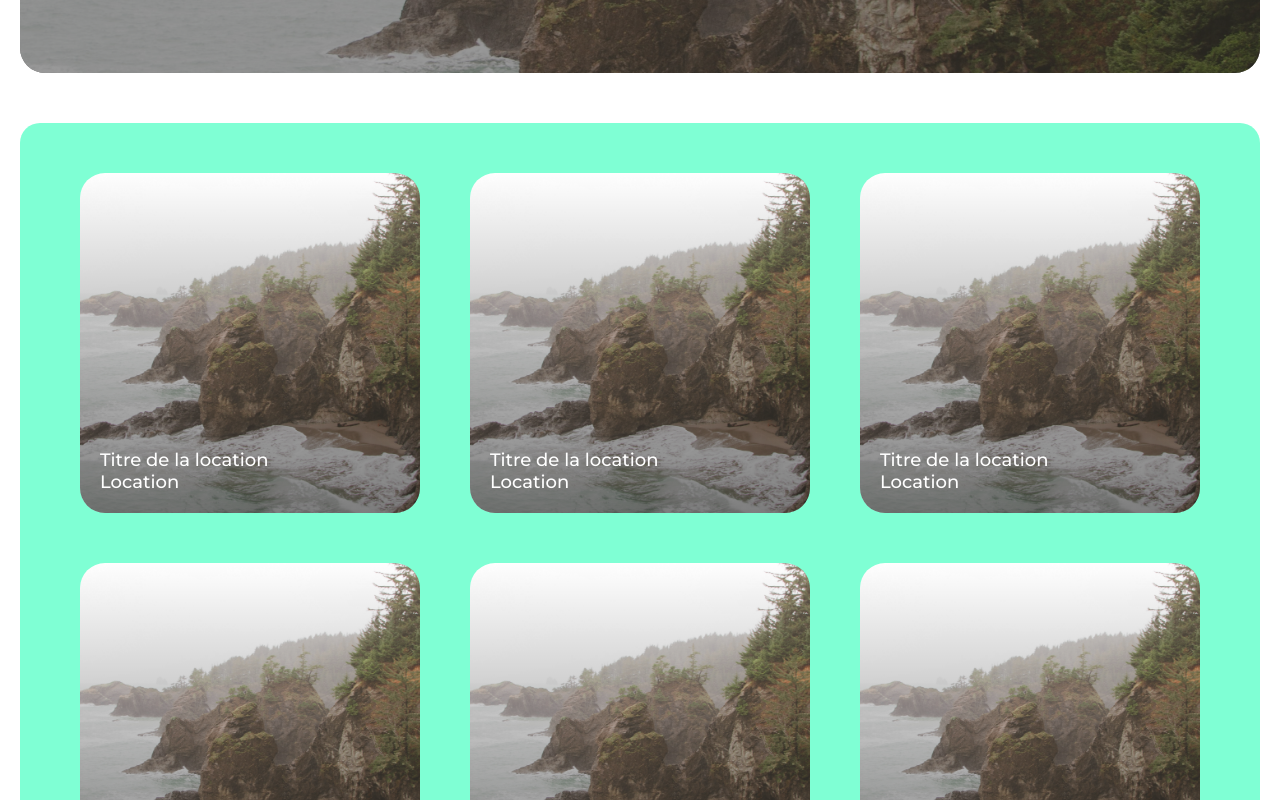
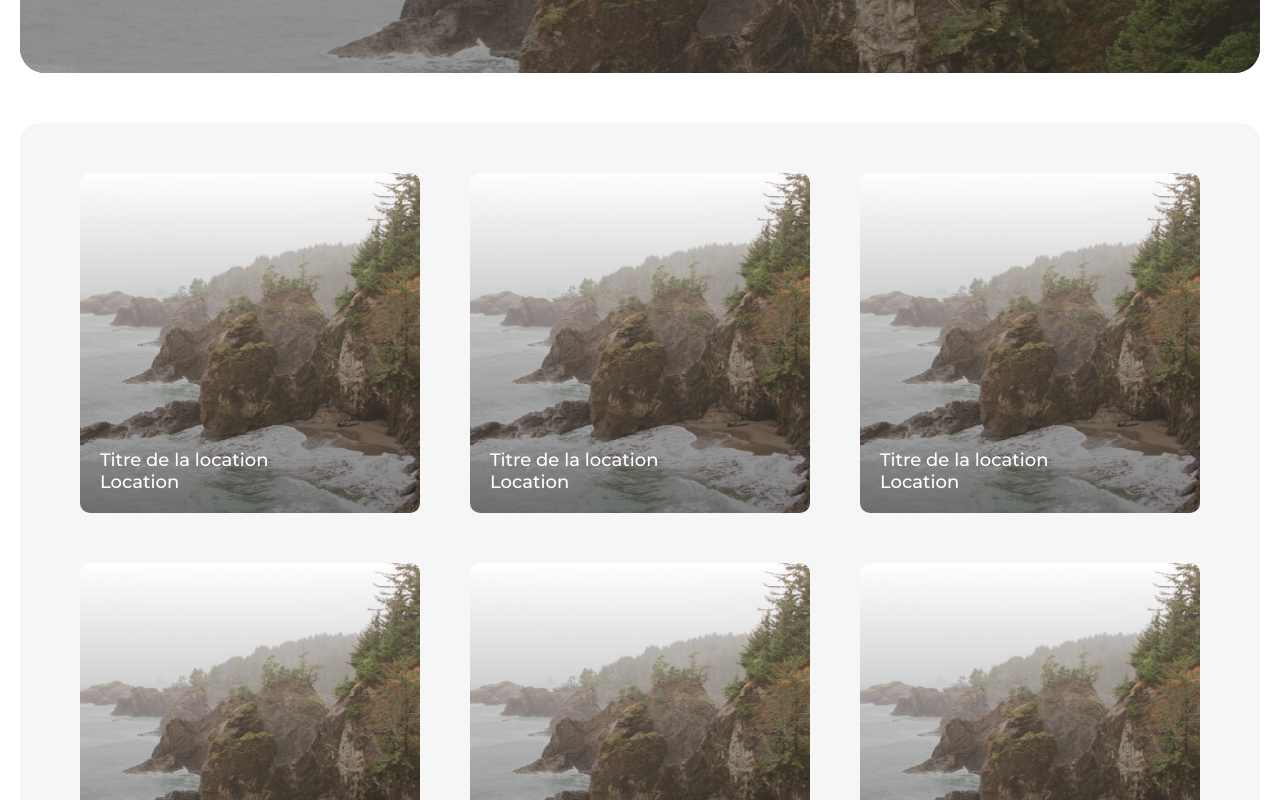
Before and after one commit to JksonKnew/P7, a React (Vite) app: page / in a window 1280 px wide. Shown: the part 360-1160 px from the top of the page. Built offline with nearby package versions, Linux system fonts and the light colour scheme.

Commit message:
reponsive errorpage

```diff
--- a/src/Pages/Error/error.scss
+++ b/src/Pages/Error/error.scss
@@ -19,3 +19,31 @@
         color: $primary;
     }
 }
+
+@media only screen and (max-width: 800px) {
+    .Content {
+        margin: 50px 40px;
+        .ErrorCode {
+            font-size: 175px;
+        }
+        .Message {
+            text-align: center;
+        }
+    }
+}
+
+@media only screen and (max-width: 500px) {
+    .Content {
+        .ErrorCode {
+            font-size: 100px;
+        }
+        .Message {
+            text-align: center;
+            @include smallText
+        }
+        a {
+            text-align: center;
+            @include smallText
+        }
+    }
+}
--- a/src/components/Card/card.scss
+++ b/src/components/Card/card.scss
@@ -14,13 +14,13 @@
         width: 100%;
         background: linear-gradient(180deg, rgba(255, 255, 255, 0) 0%, rgba(0, 0, 0, 0.5) 100%);
         position: absolute;
-        border-radius: 25px;
+        border-radius: 10px;
     }
     img{
         object-fit: cover;
         height: 100%;
         width: 100%;
-        border-radius: 25px;
+        border-radius: 10px;
     }
     .CardText {
         @include smallText;
--- a/src/components/CardGallery/cardGallery.scss
+++ b/src/components/CardGallery/cardGallery.scss
@@ -7,7 +7,7 @@
     display: flex;
     flex-wrap: wrap;
     gap: 50px;
-    background-color: aquamarine;
+    background-color: $grey;
     justify-content: center;
     border-radius: 20px;
 }
--- a/src/utils/styles/mixin.scss
+++ b/src/utils/styles/mixin.scss
@@ -1 +1,2 @@
 $primary: #FF6060;
+$grey: #F6F6F6
--- a/src/utils/styles/style.scss
+++ b/src/utils/styles/style.scss
@@ -19,8 +19,13 @@
     font-weight: 500;
 }
 
+body {
+    margin: 0px;
+}
+
 .root {
-    justify-content: center;
+    justify-content: space-between;
+    min-height: 100vh;
     align-items: center;
     display: flex;
     flex-direction: column;
@@ -32,6 +37,6 @@
 @media only screen and (max-width: 1250px) {
     .root {
         margin-top: 10px;
-        gap: 20px;
+        gap: 30px;
     }
 }
```
